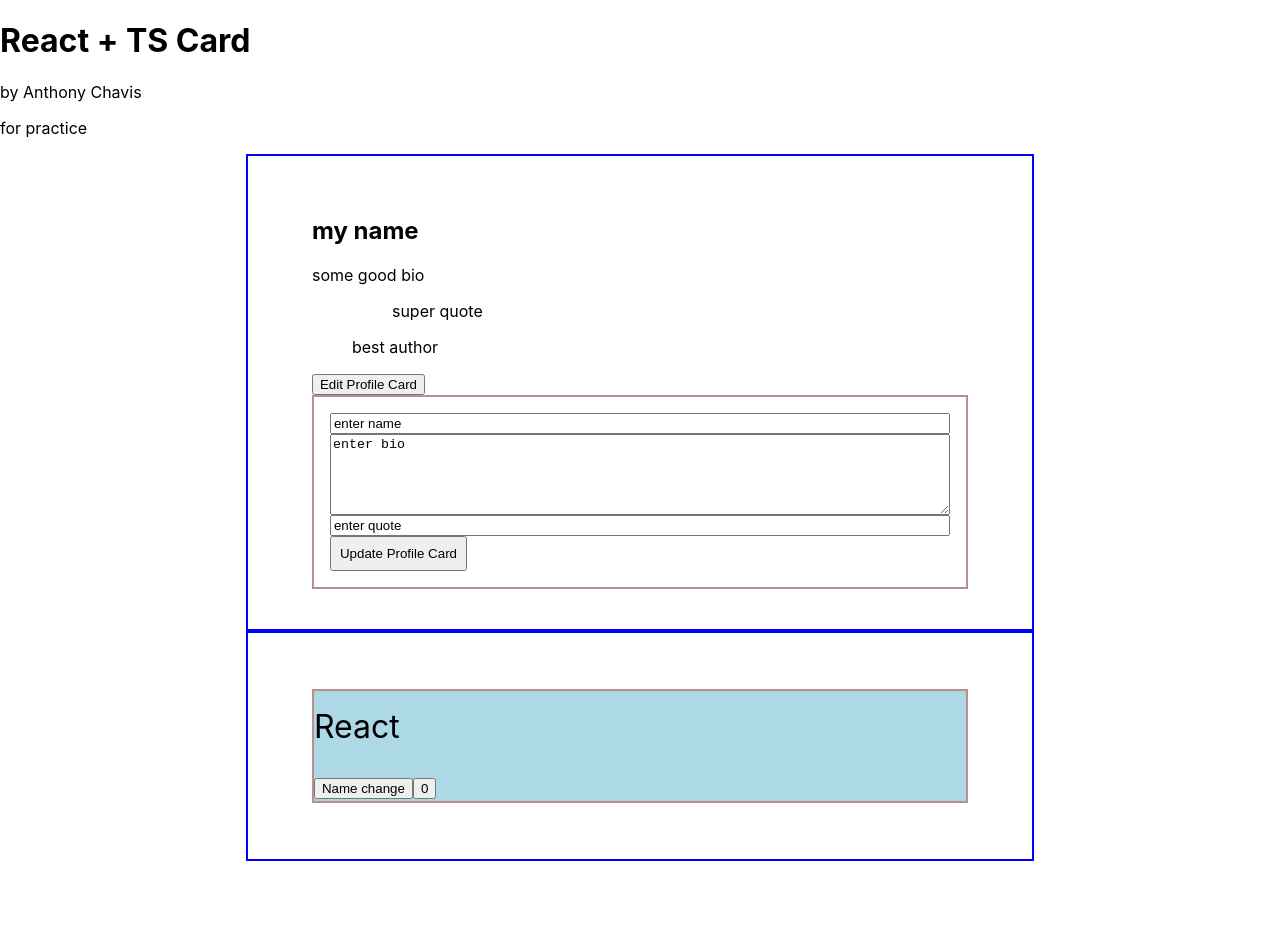
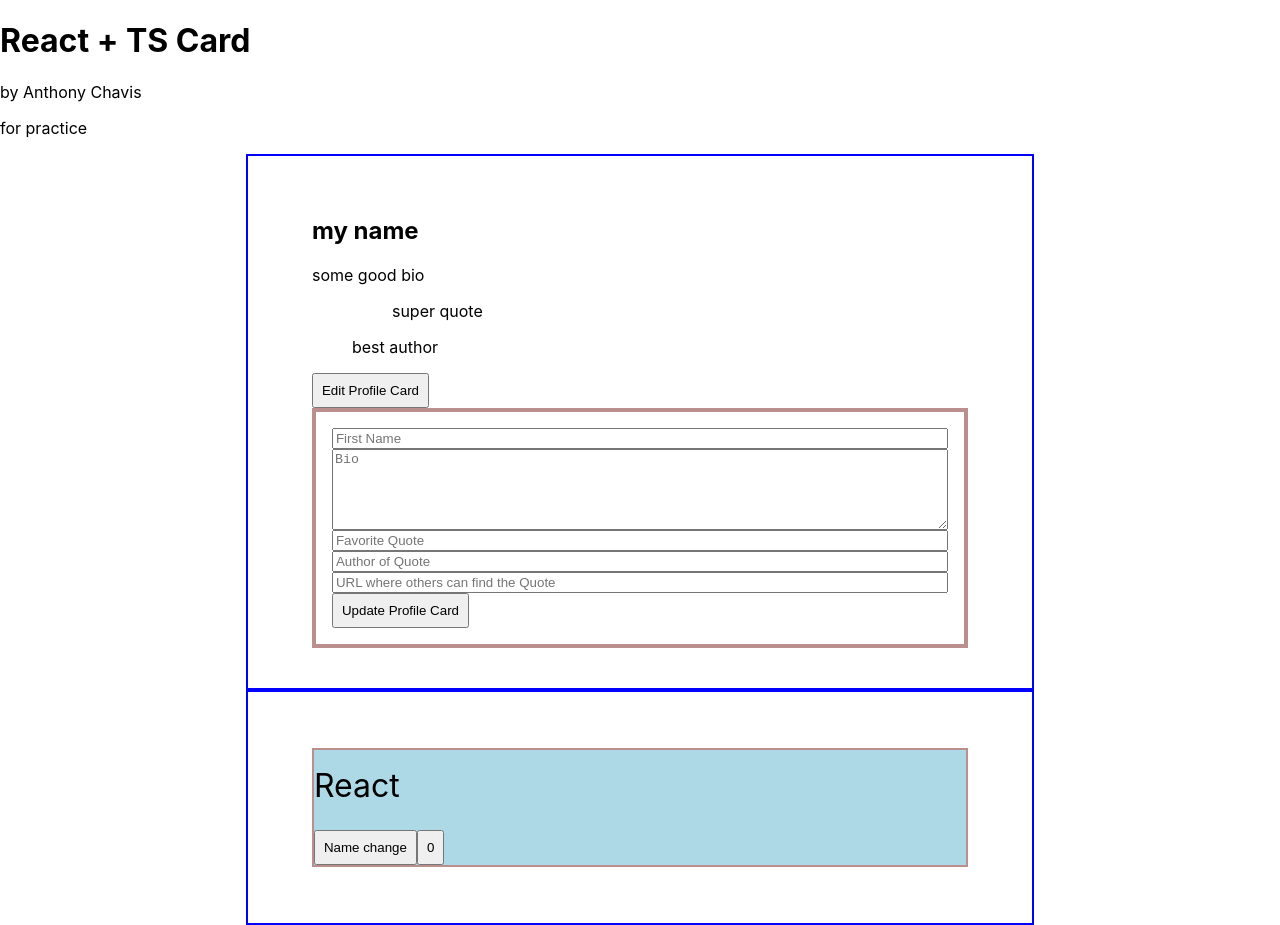
Before and after one commit to anthonychavis/personal-profile-card-cra, a React (Create React App) app: page / in a window 1280 px wide. Both pictures are taken after a click on the button "Edit Profile Card". Before the commit the page ends 861 px from the top, so only its background shows below. Built offline with nearby package versions, Linux system fonts and the light colour scheme.

Commit message:
form as component; updates card; needs change yet

```diff
--- a/src/components/Card.module.css
+++ b/src/components/Card.module.css
@@ -10,7 +10,6 @@ article {
 }
 
 .lessonMaterial {
-    /* border: 2px solid rosybrown; */
     background-color: lightblue;
     font-size: 2rem;
     margin: 1rem 0;
@@ -20,17 +19,8 @@ section {
     border: 2px solid rosybrown;
 }
 
-form {
-    display: flex;
-    flex-direction: column;
-    padding: 1rem;
+.btn {
+    inline-size: max-content;
+    padding: 0.5rem;
+    cursor: pointer;
 }
-form button {
-    width: max-content;
-    padding: 0.5rem;
-}
-
-.btn {
-    cursor: pointer;
-    /* background-color: yellow; */
-}
--- a/src/components/Card.tsx
+++ b/src/components/Card.tsx
@@ -3,27 +3,31 @@ import styles from './Card.module.css';
 import Name from './Name';
 import Bio from './Bio';
 import Quote from './Quote';
+import EditForm from './EditForm';
 
 interface ProfileCard {
     [key: string]: string;
 }
 
-// function Card() {
-function Card(props: {
-    name: string;
-    bio: string;
-    quote: string;
-    quoteAuthor: string;
-    quoteURL: string;
-}) {
+// function Card(props: {
+//     name: string;
+//     bio: string;
+//     quote: string;
+//     quoteAuthor: string;
+//     quoteURL: string;
+// }) {
+function Card(props: ProfileCard) {
     const [count, setCount] = useState(0);
     const [name, setName] = useState('React');
     const [edit, setEdit] = useState(0);
+    // const [firstName, setFirstName] = useState(props.name);
     // enter default values in useState for TS !! could throw null errors in some situations otherwise
     const [profileCard, setProfileCard] = useState<ProfileCard>({
-        firstName: 'enter name',
-        bio: 'enter bio',
-        favQuote: 'enter quote',
+        firstName: props.name,
+        bio: props.bio,
+        favQuote: props.quote,
+        quoteAuthor: props.quoteAuthor,
+        quoteURL: props.quoteURL,
     });
 
     // render what's typed by user
@@ -42,7 +46,7 @@ function Card(props: {
 
     // useEffect??
     const editBtn = () => setEdit(prev => prev + 1);
-    // useEffect??
+    // // useEffect??
     const updateBtn = (e: { preventDefault: () => void }) => {
         e.preventDefault();
         setEdit(prev => prev - 1);
@@ -52,54 +56,32 @@ function Card(props: {
         <>
             <article>
                 <header>
-                    <Name name={props.name} />
+                    <Name name={profileCard.firstName} />
+                    {/* <Name name={props.name} /> */}
                 </header>
-                <Bio bio={props.bio} />
+                <Bio bio={profileCard.bio} />
+                {/* <Bio bio={props.bio} /> */}
                 <Quote
-                    quote={props.quote}
-                    quoteAuthor={props.quoteAuthor}
-                    quoteURL={props.quoteURL}
+                    quote={profileCard.favQuote}
+                    quoteAuthor={profileCard.quoteAuthor}
+                    quoteURL={profileCard.quoteURL}
                 />
                 <button className={styles.btn} onClick={editBtn}>
                     Edit Profile Card
                 </button>
                 {!edit ? null : (
                     <section>
-                        {/* after edit btn press */}
-                        <form action="" onSubmit={handleSubmit}>
-                            {/* <label htmlFor=""></label> */}
-                            <input
-                                onChange={handleChange}
-                                type="text"
-                                name="firstName"
-                                placeholder="First Name"
-                                value={profileCard.firstName}
-                            />
-                            {/* add appropriate syntax for field */}
-                            {/* <label htmlFor=""></label> */}
-                            <textarea
-                                rows={5}
-                                cols={50}
-                                onChange={handleChange}
-                                // type="text"
-                                name="bio"
-                                placeholder="Bio"
-                                value={profileCard.bio}
-                            >
-                                {/* {profileCard.bio} */}
-                            </textarea>
-                            {/* <label htmlFor=""></label> */}
-                            <input
-                                onChange={handleChange}
-                                type="text"
-                                name="favQuote"
-                                placeholder="Favorite Quote"
-                                value={profileCard.favQuote}
-                            />
-                            <button className={styles.btn} type="submit">
-                                Update Profile Card
-                            </button>
-                        </form>
+                        <EditForm
+                            handleSubmit={handleSubmit}
+                            handleChange={handleChange}
+                            profileCard={{
+                                firstName: '',
+                                bio: '',
+                                favQuote: '',
+                                quoteAuthor: '',
+                                // quoteURL: '',
+                            }}
+                        />
                     </section>
                 )}
             </article>
@@ -115,7 +97,7 @@ function Card(props: {
                     </button>
                     <button
                         className={styles.btn}
-                        onClick={() => setCount(count + 1)}
+                        onClick={() => setCount(() => count + 1)}
                     >
                         {count}
                     </button>
--- /dev/null
+++ b/src/components/EditForm.module.css
@@ -0,0 +1,10 @@
+form {
+    display: flex;
+    flex-direction: column;
+    padding: 1rem;
+}
+.btn {
+    inline-size: max-content;
+    padding: 0.5rem;
+    cursor: pointer;
+}
--- /dev/null
+++ b/src/components/EditForm.tsx
@@ -0,0 +1,77 @@
+import React from 'react';
+import styles from './EditForm.module.css';
+
+// const updateBtn = (e: { preventDefault: () => void }) => {
+//     e.preventDefault();
+//     setEdit(prev => prev - 1);
+// };
+
+// const handleSubmit: React.FormEventHandler<HTMLFormElement> = e => updateBtn(e);
+
+interface EditFormProps {
+    handleSubmit: React.FormEventHandler<HTMLFormElement>;
+    handleChange: React.ChangeEventHandler<
+        HTMLInputElement | HTMLTextAreaElement
+    >;
+    profileCard: {
+        firstName: string;
+        bio: string;
+        favQuote: string;
+        quoteAuthor: string;
+        quoteURL?: string;
+    };
+}
+
+// const EditForm: any = () => {};
+const EditForm = (props: EditFormProps) => (
+    <section>
+        {/* after edit btn press */}
+        <form action="" onSubmit={props.handleSubmit}>
+            {/* <label htmlFor=""></label> */}
+            <input
+                onChange={props.handleChange}
+                type="text"
+                name="firstName"
+                placeholder="First Name"
+                // value={props.profileCard.firstName}
+            />
+            {/* add appropriate syntax for field */}
+            {/* <label htmlFor=""></label> */}
+            <textarea
+                rows={5}
+                cols={50}
+                onChange={props.handleChange}
+                // type="text"
+                name="bio"
+                placeholder="Bio"
+                // value={props.profileCard.bio}
+            >
+                {props.profileCard.bio}
+            </textarea>
+            {/* <label htmlFor=""></label> */}
+            <input
+                onChange={props.handleChange}
+                type="text"
+                name="favQuote"
+                placeholder="Favorite Quote"
+            />
+            <input
+                onChange={props.handleChange}
+                type="text"
+                name="quoteAuthor"
+                placeholder="Author of Quote"
+            />
+            <input
+                onChange={props.handleChange}
+                type="text"
+                name="quoteURL"
+                placeholder="URL where others can find the Quote"
+            />
+            <button className={styles.btn} type="submit">
+                Update Profile Card
+            </button>
+        </form>
+    </section>
+);
+
+export default EditForm;
```
